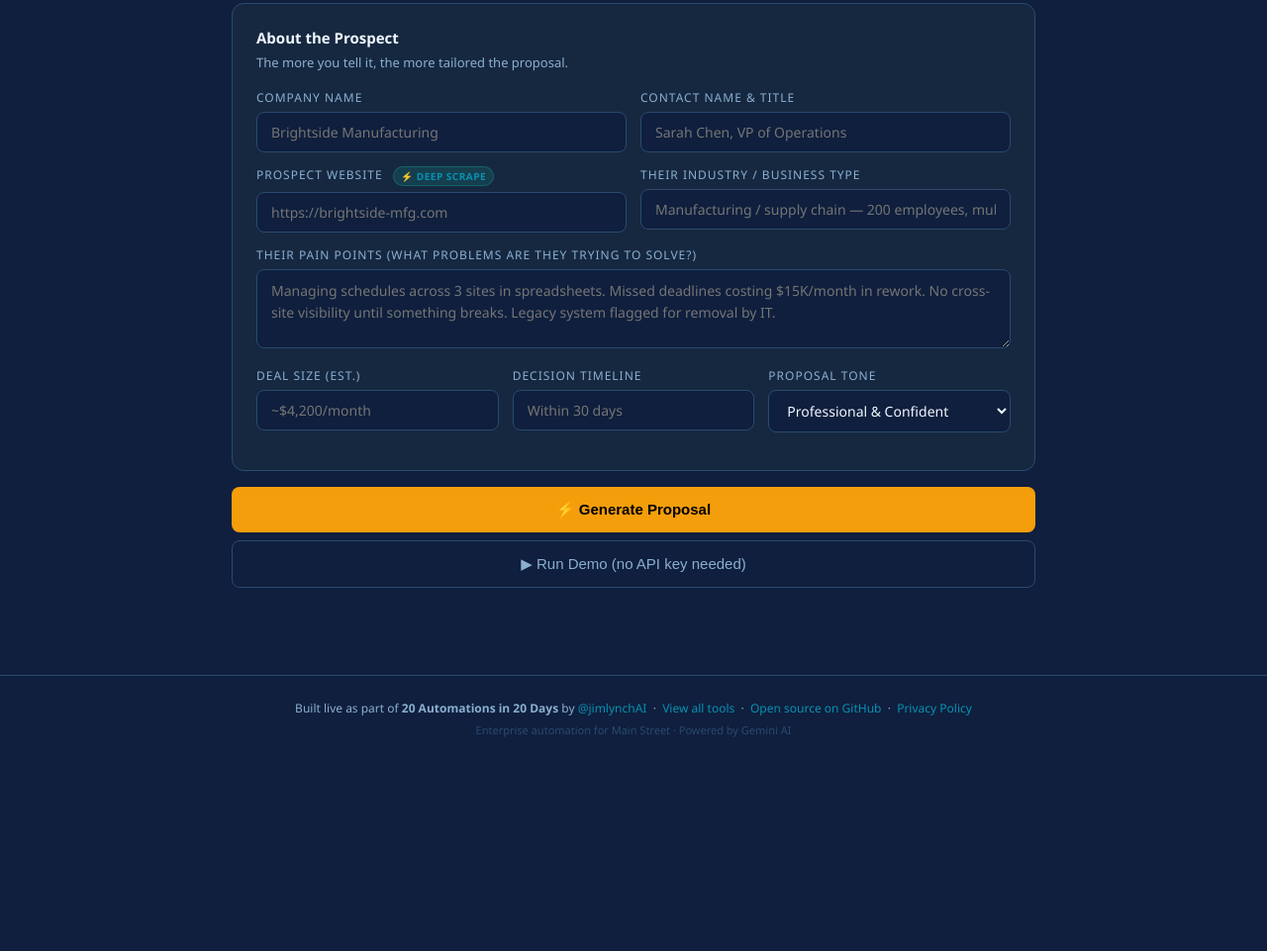
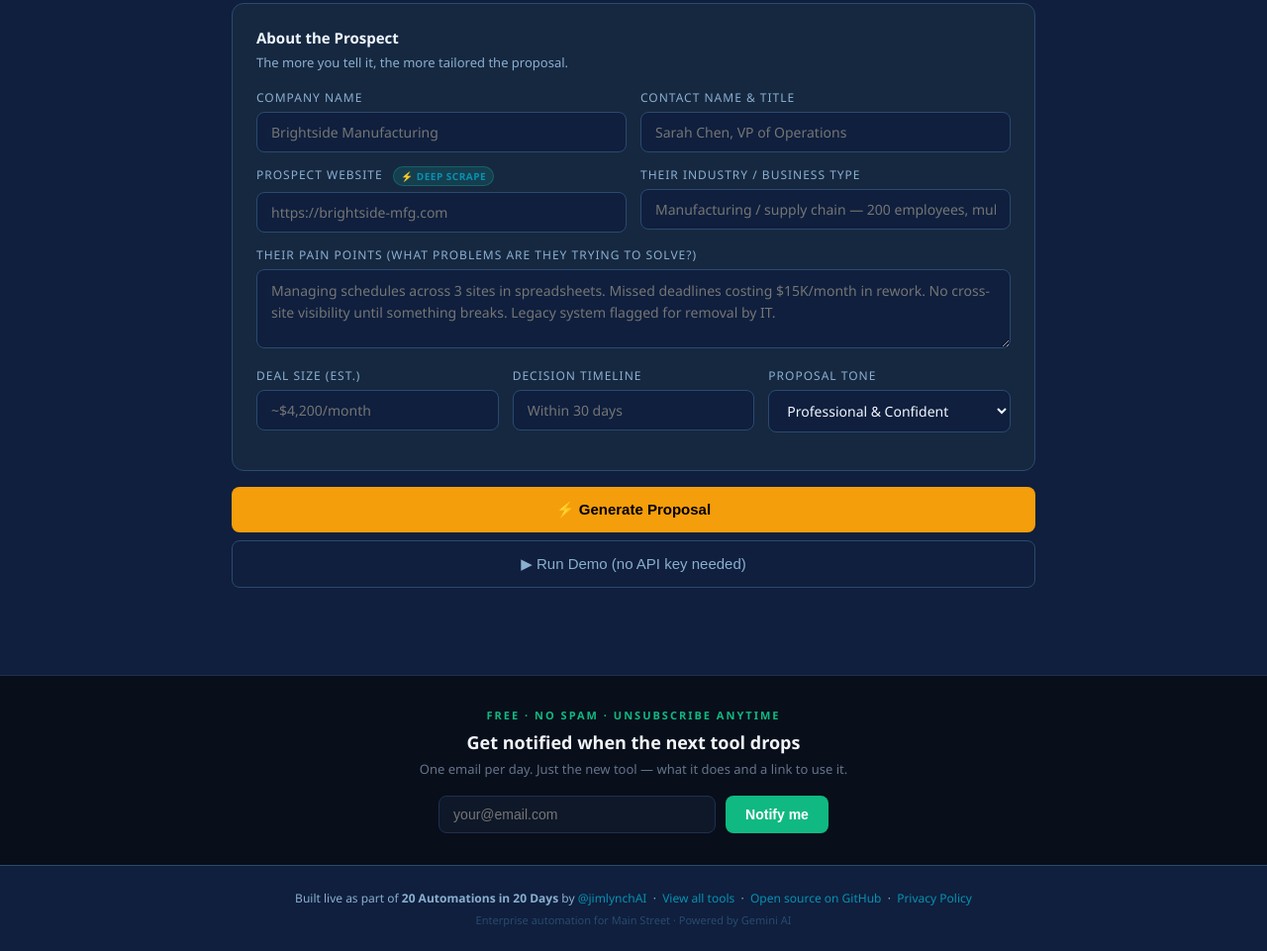
Before and after one commit to aimersion/ai-automations, a plain HTML site: page day-02-proposal-generator.html in a window 1280 px wide. Shown: the part 1051-2012 px from the top of the page at 99% size. Before the commit the page ends 1820 px from the top, so only its background shows below. Drawn offline with Linux system fonts and the light colour scheme.

Commit message:
Days 2 & 3: add subscribe footer strip

```diff
--- a/day-02-proposal-generator.html
+++ b/day-02-proposal-generator.html
@@ -353,6 +353,20 @@ twq('config','tw-r848k-r848k');
 
 </div>
 
+<!-- Subscribe strip -->
+<div style="border-top:1px solid #1E3050;padding:32px 24px;text-align:center;background:#080E1A;">
+  <div style="max-width:520px;margin:0 auto;">
+    <div style="font-size:11px;font-weight:700;letter-spacing:2px;text-transform:uppercase;color:#10B981;margin-bottom:8px;">Free · No spam · Unsubscribe anytime</div>
+    <div style="font-size:18px;font-weight:800;color:#F1F5F9;margin-bottom:6px;">Get notified when the next tool drops</div>
+    <div style="font-size:13px;color:#64748B;margin-bottom:18px;">One email per day. Just the new tool — what it does and a link to use it.</div>
+    <div style="display:flex;gap:10px;justify-content:center;flex-wrap:wrap;">
+      <input id="footerEmail" type="email" placeholder="your@email.com" style="flex:1;min-width:200px;max-width:280px;background:#0F1829;border:1px solid #1E3050;border-radius:8px;padding:10px 14px;color:#F1F5F9;font-size:14px;outline:none;" />
+      <button id="footerBtn" onclick="submitFooter()" style="background:#10B981;color:#fff;border:none;border-radius:8px;padding:10px 20px;font-size:14px;font-weight:700;cursor:pointer;">Notify me</button>
+    </div>
+    <div id="footerMsg" style="display:none;margin-top:10px;font-size:13px;padding:8px 14px;border-radius:6px;"></div>
+  </div>
+</div>
+
 <footer>
   <div class="footer-inner">
     Built live as part of <strong>20 Automations in 20 Days</strong> by <a href="https://x.com/jimlynchAI" target="_blank">@jimlynchAI</a>
@@ -362,6 +376,39 @@ twq('config','tw-r848k-r848k');
   </div>
   <div class="footer-series">Enterprise automation for Main Street · Powered by Gemini AI</div>
 </footer>
+
+<script>
+async function submitFooter() {
+  const input = document.getElementById('footerEmail');
+  const btn   = document.getElementById('footerBtn');
+  const msg   = document.getElementById('footerMsg');
+  const email = input.value.trim();
+  if (!email || !/^[^\s@]+@[^\s@]+\.[^\s@]+$/.test(email)) {
+    msg.style.display = 'block';
+    msg.style.color = '#fca5a5'; msg.style.background = 'rgba(239,68,68,0.08)'; msg.style.border = '1px solid rgba(239,68,68,0.2)';
+    msg.textContent = 'Please enter a valid email address.'; return;
+  }
+  btn.disabled = true; btn.textContent = 'Sending…';
+  try {
+    const res  = await fetch('https://ai-subscribe.aimersion.workers.dev/subscribe', {
+      method: 'POST', headers: { 'Content-Type': 'application/json' },
+      body: JSON.stringify({ email, source: 'day02-footer', day: '2' }),
+    });
+    const data = await res.json();
+    if (data.ok) {
+      msg.style.display = 'block';
+      msg.style.color = '#6EE7B7'; msg.style.background = 'rgba(16,185,129,0.08)'; msg.style.border = '1px solid rgba(16,185,129,0.2)';
+      msg.textContent = "✓ You're in! Check your inbox.";
+      input.value = ''; btn.textContent = '✓ Done';
+    } else { throw new Error(data.error || 'Unknown error'); }
+  } catch(err) {
+    msg.style.display = 'block';
+    msg.style.color = '#fca5a5'; msg.style.background = 'rgba(239,68,68,0.08)'; msg.style.border = '1px solid rgba(239,68,68,0.2)';
+    msg.textContent = err.message || 'Something went wrong — please try again.';
+    btn.disabled = false; btn.textContent = 'Notify me';
+  }
+}
+</script>
 
 <script>
 // ── Scraper proxy (shared with Day 03) ───────────────────────
```
Also changed, not shown: day-03-competitor-intel.html (+47 -0 lines).
